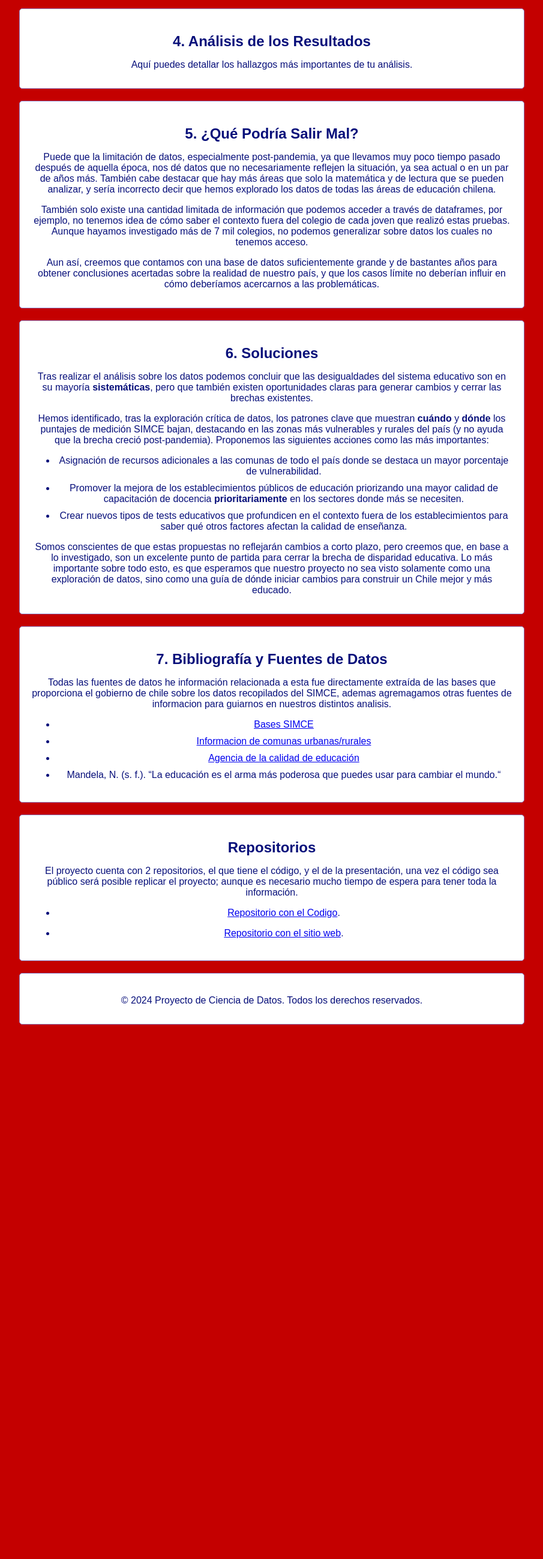
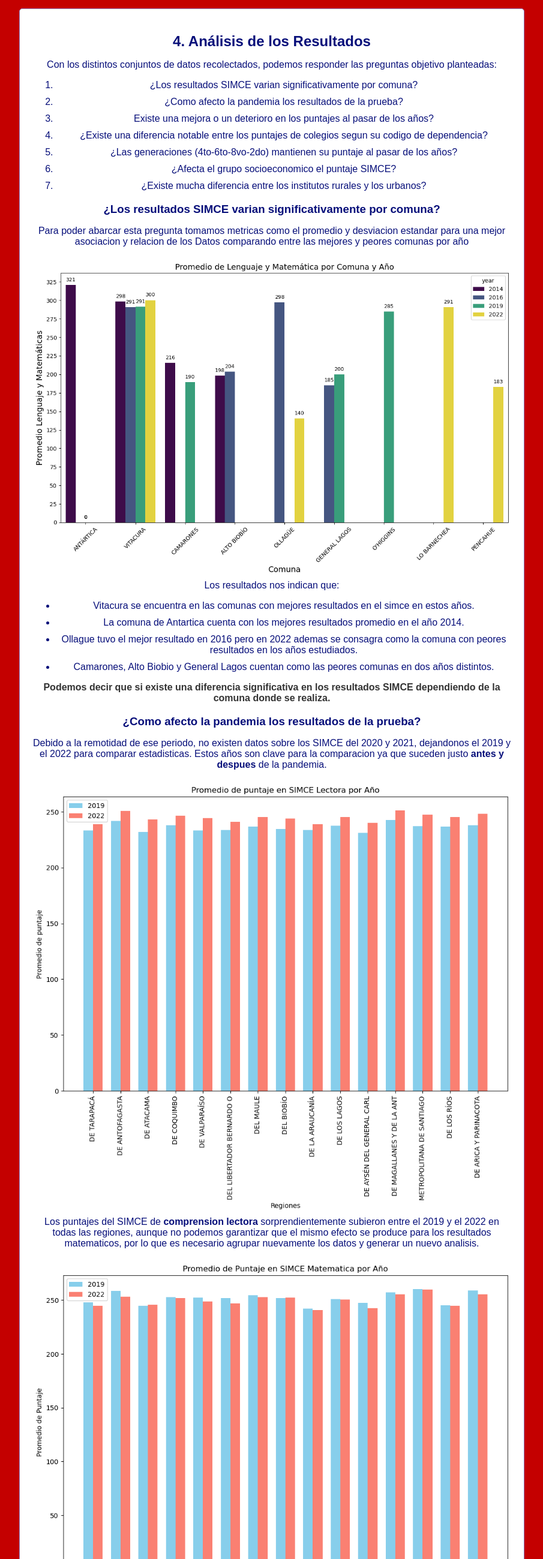
Before and after one commit to jlevipil/Pagina-Proyecto-12, a plain HTML site: page index.html in a window 1280 px wide. Shown: the part 2420-5019 px from the top of the page at 60% size, without its empty margins (187-1092 px from the left). Before the commit the page ends 4148 px from the top, so only its background shows below. Drawn offline with Linux system fonts and the light colour scheme.

Commit message:
actulizacion pagina
Hay que ser mas consico y directo en el analisis y ademas de evaluar el colocar todos los graficos

faltan pregunta 4,5,6,7

```diff
--- a/index.html
+++ b/index.html
@@ -246,7 +246,87 @@
     <!-- SECCIÓN: Análisis de los Resultados (Agustín) -->
     <section id="analisis-resultados">
         <h2>4. Análisis de los Resultados</h2>
-        <p>Aquí puedes detallar los hallazgos más importantes de tu análisis.</p>
+        <p>
+            Con los distintos conjuntos de datos recolectados, podemos responder las preguntas objetivo planteadas:
+            <ol>
+                <li>¿Los resultados SIMCE varian significativamente por comuna?</li>
+                <li>¿Como afecto la pandemia los resultados de la prueba?</li>
+                <li>Existe una mejora o un deterioro en los puntajes al pasar de los años?</li>
+                <li>¿Existe una diferencia notable entre los puntajes de colegios segun su codigo de dependencia?</li>
+                <li>¿Las generaciones (4to-6to-8vo-2do) mantienen su puntaje al pasar de los años?</li>
+                <li>¿Afecta el grupo socioeconomico el puntaje SIMCE?</li>
+                <li>¿Existe mucha diferencia entre los institutos rurales y los urbanos?</li>
+            </ol>
+        </p>
+
+        <h3>¿Los resultados SIMCE varian significativamente por comuna?</h3>
+        <p>
+            Para poder abarcar esta pregunta tomamos metricas como el promedio y desviacion estandar para una mejor asociacion y relacion de los Datos
+            comparando entre las mejores y peores comunas por año
+
+            <img src="img/output.png" alt="">
+
+            Los resultados nos indican que:
+            <ul>
+                <li>Vitacura se encuentra en las comunas con mejores resultados en el simce en estos años.</li>
+                <li>La comuna de Antartica cuenta con los mejores resultados promedio en el año 2014.</li>
+                <li>Ollague tuvo el mejor resultado en 2016 pero en 2022 ademas se consagra como la comuna con peores resultados en los años estudiados.</li>
+                <li>Camarones, Alto Biobio y General Lagos cuentan como las peores comunas en dos años distintos.</li>
+            </ul>
+
+            <strong>Podemos decir que si existe una diferencia significativa en los resultados SIMCE dependiendo de la comuna donde se realiza.</strong>
+        </p>
+
+        <h3>¿Como afecto la pandemia los resultados de la prueba?</h3>
+        <p>
+            Debido a la remotidad de ese periodo, no existen datos sobre los SIMCE del 2020 y 2021,
+            dejandonos el 2019 y el 2022 para comparar estadisticas.
+            Estos años son clave para la comparacion ya que suceden justo <strong>antes y despues</strong> de la pandemia.
+
+            <img src="img/output_3.png" alt="">
+
+            Los puntajes del SIMCE de <strong>comprension lectora</strong> sorprendientemente subieron entre el 2019 y el 2022 en todas las regiones,
+            aunque no podemos garantizar que el mismo efecto se produce para los resultados matematicos,
+            por lo que es necesario agrupar nuevamente los datos y generar un nuevo analisis.
+
+            <img src="img/output_4.png" alt="">
+
+            A diferencia de comprension lectora, el SIMCE de <strong>matematicas</strong> muestra, en la mayoria de las regiones, un leve decline de promedios post-pandemia.
+            Aunque la diferencia que se muestra no es tan notoria como la de lectura, no se puede negar el descenso de puntajes.
+
+            Para responder esta pregunta, si. Los puntajes varian antes y despues de pandemia aunque esa varianza dependio del tipo de prueba. Los puntajes de lectura subieron, y los matematicos bajaron.
+        </p>
+
+        <h3>¿Existe una mejora o un deterioro en los puntajes al pasar de los años?</h3>
+        <p>
+            Ya que queremos comparar cursos de un nivel parecido (debido a que comparar distintos cursos puede crear una gran varianza que puede confundir los datos),
+            lo mejor seria utilizar los datos de los <strong>cuartos basicos</strong>
+
+            <!-- Aca insertar tabla-->
+
+            Primero, comparamos las <strong>materias</strong> por si solas.
+
+            <img src="img/output_5.png" alt="">
+            <img src="img/output_6.png" alt="">
+
+            Una simple observacion nos muestra como los resultados bajaron <strong>considerablemente</strong> en los cuartos basicos entre 2016 y 2022.
+            Esto lo podemos dejar mas claro añadiendo un grafico con una regresion lineal R2
+
+            <img src="img/output_7.png" alt="">
+            <img src="img/output_8.png" alt="">
+
+            Esto nos deja mas claro que desde el 2014 al 2022, los puntajes SIMCE han <strong>decaído</strong>. Pero, ¿Cuanto exactamente?
+
+            <!-- Aca insertar tabla-->
+
+            Extrayendo los datos, vemos que del 2016 al 2022 el puntaje promedio bajo en **26 puntos** en matematica, y **19 puntos** en lectura.
+
+            A partir de los graficos y el analisis de ellos, podemos concluir que definitivamente los puntajes SIMCE disminuyeron al pasar de los años.
+        </p>
+
+        <h3>¿Existe una diferencia notable entre los puntajes de colegios segun su codigo de dependencia?</h3>
+
+
     </section>
 
     <!-- SECCIÓN: Qué Podría Salir Mal (Juan) -->
```
